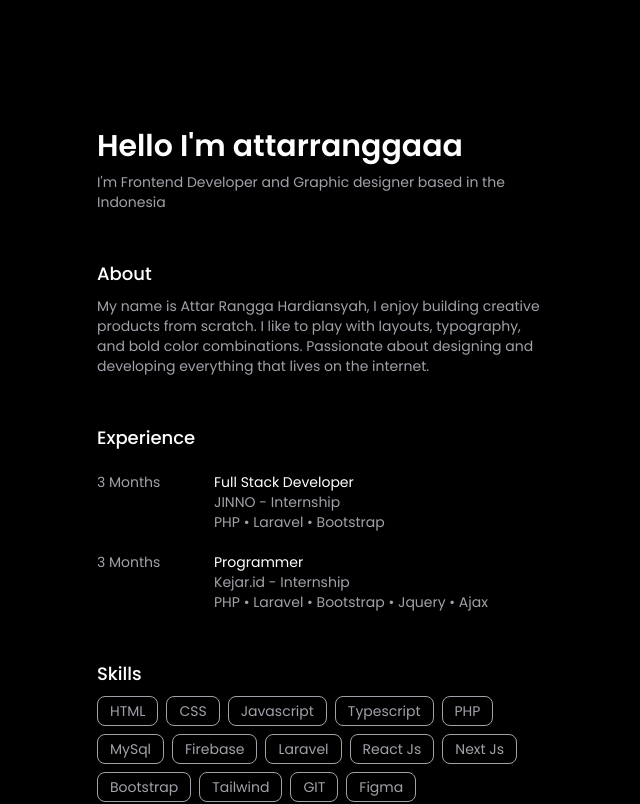
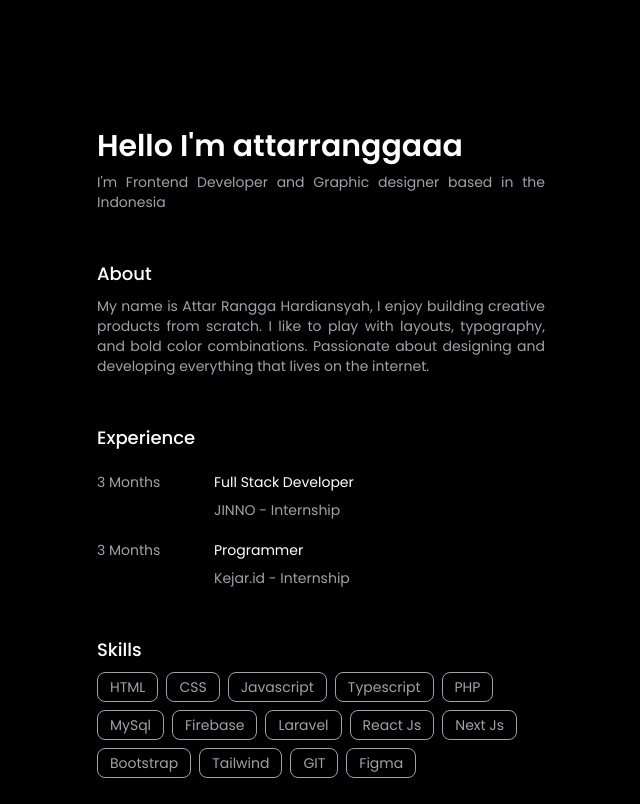
Before and after one commit to attarranggaaa/personal-website, a Next.js app: page / in a window 1280 px wide. Shown: the top 804 px of the page, without its empty margins (319-959 px from the left). Built offline with nearby package versions, Linux system fonts and the light colour scheme.

Commit message:
small changes

```diff
--- a/components/About.jsx
+++ b/components/About.jsx
@@ -4,7 +4,7 @@ const About = () => {
   return (
     <div className="space-y-2">
       <h1 className="font-medium text-lg">About</h1>
-      <p className=" text-zinc-400 text-sm">
+      <p className=" text-zinc-400 text-sm text-justify">
         My name is Attar Rangga Hardiansyah, I enjoy building creative products
         from scratch. I like to play with layouts, typography, and bold color
         combinations. Passionate about designing and developing everything that
--- a/components/Internship.jsx
+++ b/components/Internship.jsx
@@ -11,10 +11,9 @@ const Internship = () => {
             <div>
               <h1>{intern.long}</h1>
             </div>
-            <div className="col-span-3">
+            <div className="col-span-3 space-y-2">
               <h1 className="text-white">{intern.position}</h1>
               <h1>{intern.place}</h1>
-              <h1>{intern.stack}</h1>
             </div>
           </div>
         ))}
--- a/components/Intro.jsx
+++ b/components/Intro.jsx
@@ -6,7 +6,7 @@ const Intro = () => {
       <h1 className="md:text-3xl text-2xl font-semibold">
         Hello I&apos;m attarranggaaa
       </h1>
-      <p className="text-zinc-400 text-sm">
+      <p className="text-zinc-400 text-sm text-justify">
         I&apos;m Frontend Developer and Graphic designer based in the Indonesia
       </p>
     </div>
--- a/components/Projects.jsx
+++ b/components/Projects.jsx
@@ -9,7 +9,7 @@ const Projects = () => {
       <div className=" text-zinc-400 text-sm space-y-5">
         {projects.map((project, i) => (
           <Link key={i} href={project.link}>
-            <div className="space-y-1 cursor-pointer group">
+            <div className="space-y-2 cursor-pointer group">
               <h1 className="text-white after:content-['_↗'] group-hover:underline">
                 {project.title}
               </h1>
--- a/constants/index.js
+++ b/constants/index.js
@@ -3,13 +3,13 @@ export const internship = [
     long: "3 Months",
     position: "Full Stack Developer",
     place: "JINNO - Internship",
-    stack: "PHP • Laravel • Bootstrap",
+
   },
   {
     long: "3 Months",
     position: "Programmer",
     place: "Kejar.id - Internship",
-    stack: "PHP • Laravel • Bootstrap • Jquery • Ajax",
+
   },
 ];
 
```
